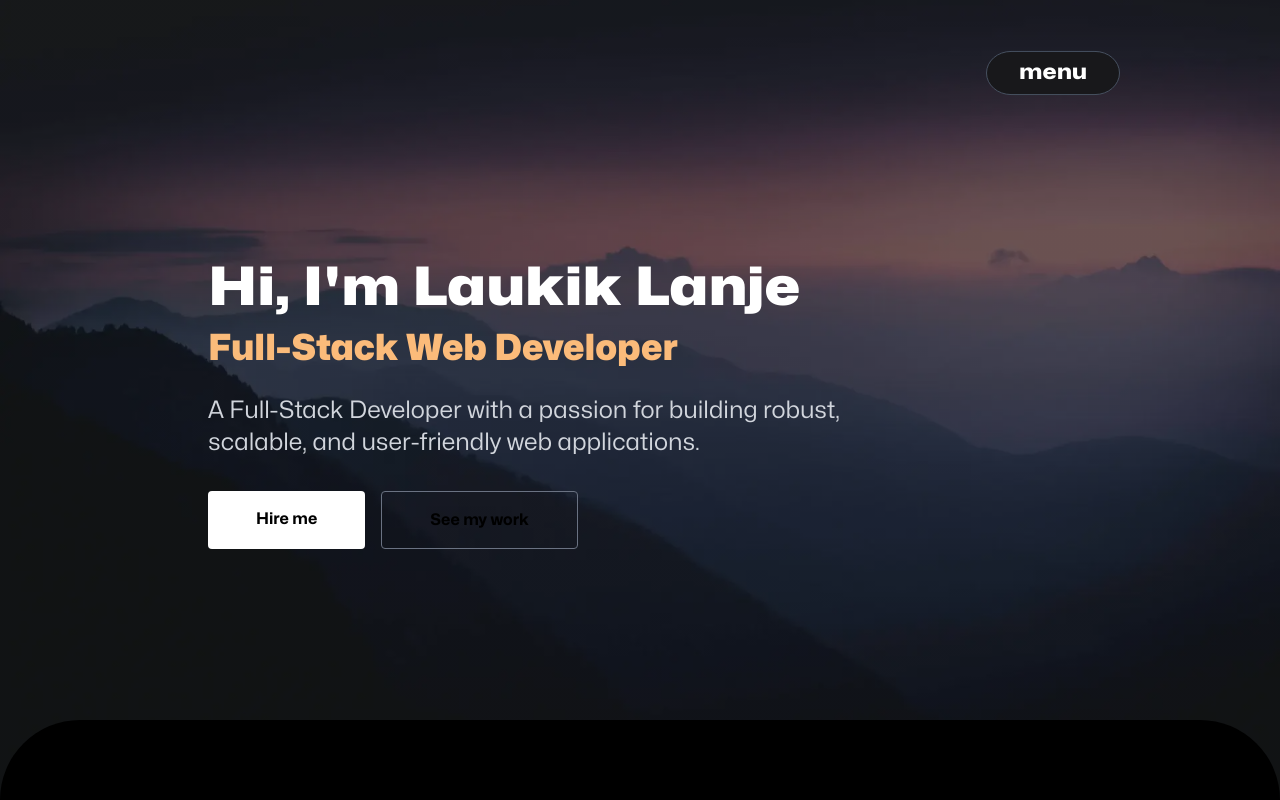
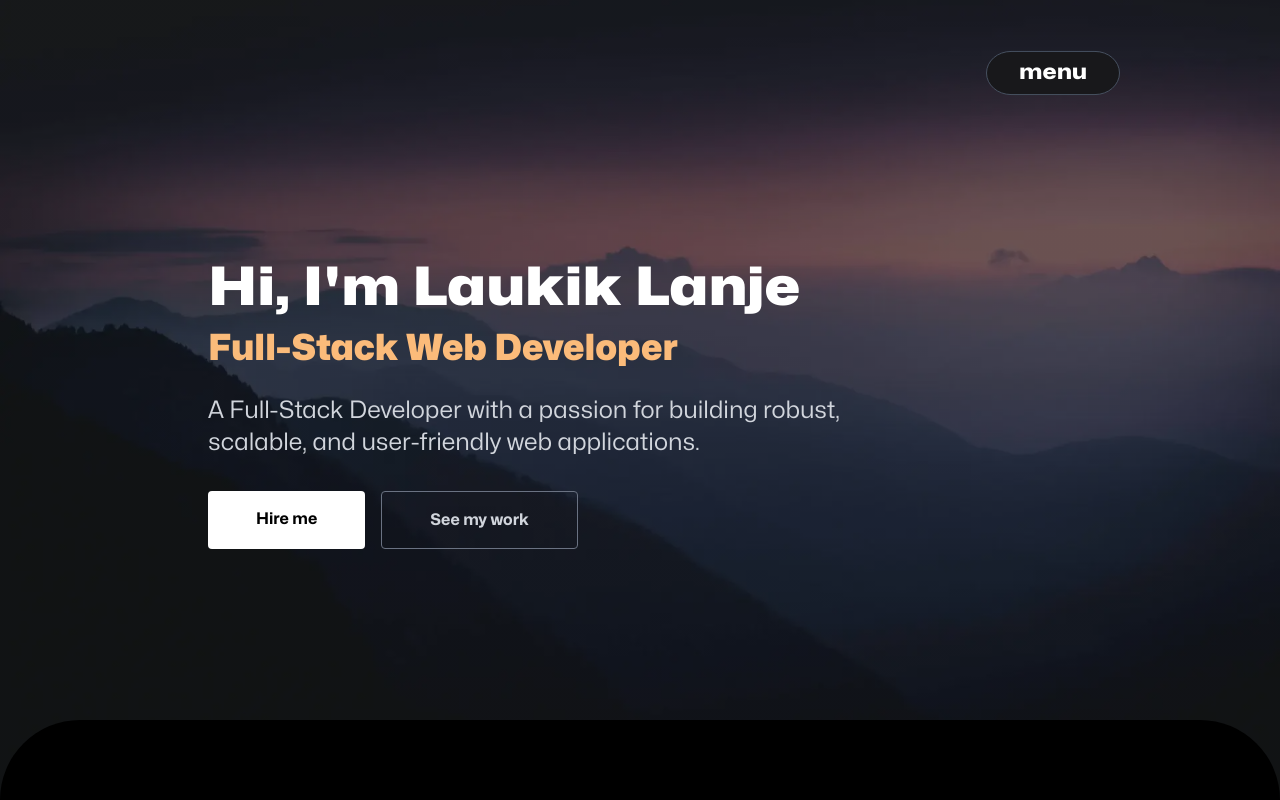
Before and after one commit to laukik-24/Laukik-s-portfolio, a Next.js app: page / in a window 1280 px wide. Shown: the top 800 px of the page. Built offline with nearby package versions, Linux system fonts and the light colour scheme.

Commit message:
removed dark

```diff
--- a/src/app/page.js
+++ b/src/app/page.js
@@ -14,7 +14,7 @@ export default function Home() {
   const [menu, setMenu] = useState(false);
 
   return (
-    <>
+    <div className="bg-black text-gray-300">
       <Navbar menu={menu} setMenu={setMenu} />
       <Hero />
       <main className="relative z-10 bg-black rounded-t-[80px] -mt-20 pt-32 transition-all duration-700 ease-out">
@@ -27,6 +27,6 @@ export default function Home() {
         <Contact />
       </main>
       <Footer />
-    </>
+    </div>
   );
 }
```
